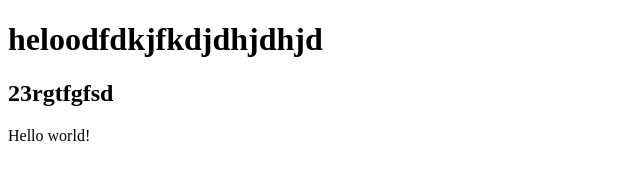
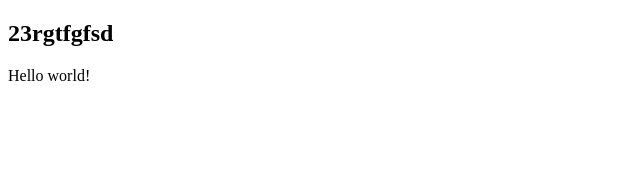
Before and after one commit to AparnaChandra07/demo, a plain HTML site: page index.html in a window 1280 px wide. Shown: the whole page, without its empty margins (0-640 px from the left). Drawn offline with Linux system fonts and the light colour scheme.

Commit message:
GO to hell

```diff
--- a/index.html
+++ b/index.html
@@ -6,7 +6,6 @@
     <title>Document</title>
 </head>
 <body>
-    <h1>heloodfdkjfkdjdhjdhjd</h1>
     <h2>23rgtfgfsd</h2>
     <div>Hello world!</div>
 </body>
```
